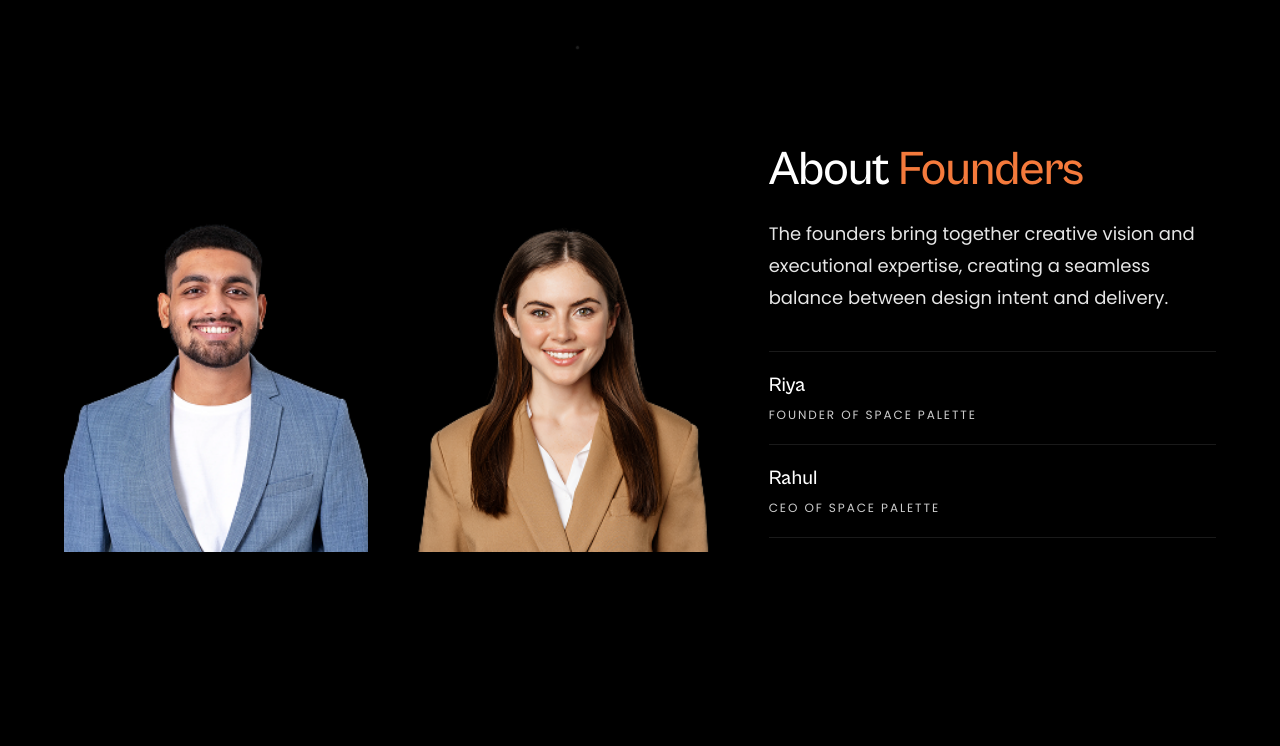
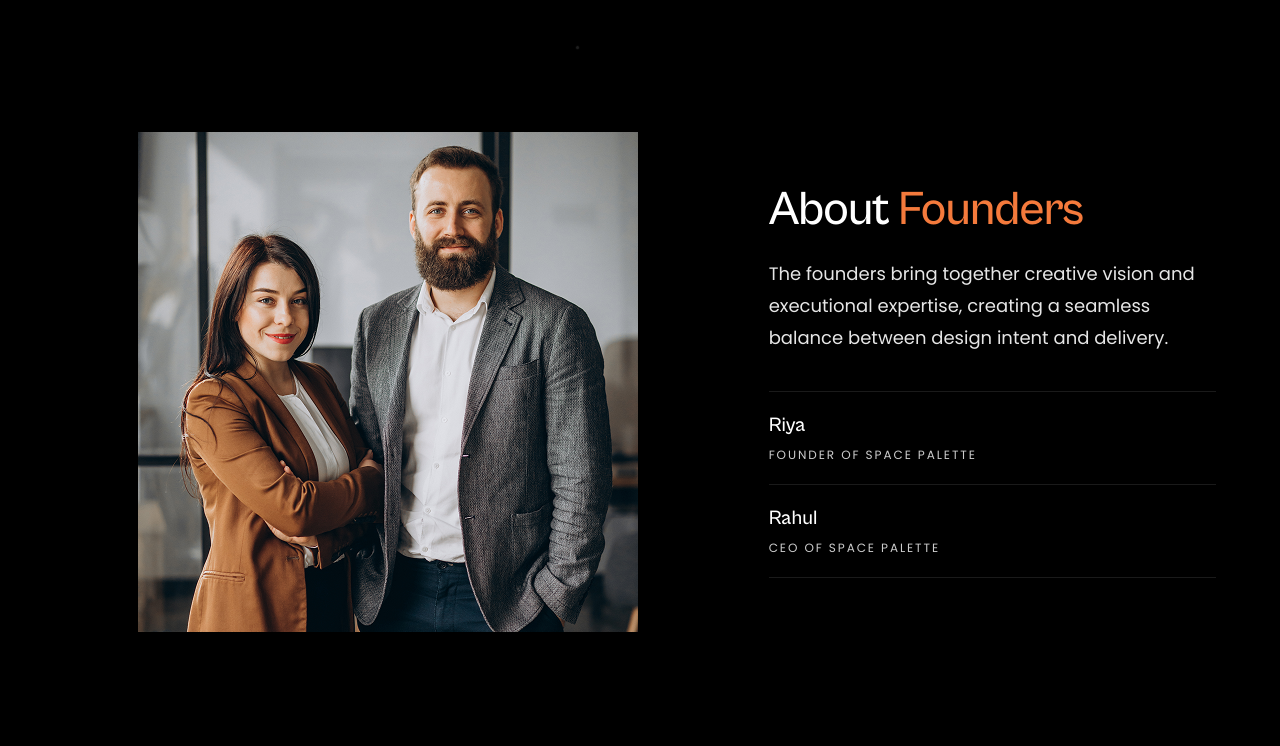
Before and after one commit to ayatiworkstechnologies/space_palete, a Next.js app: page /about in a window 1280 px wide. Shown: the part 1480-2226 px from the top of the page. Built offline with nearby package versions, Linux system fonts and the light colour scheme.

Commit message:
6/1/2026 update on abouts and project pages 1

```diff
--- a/components/about/FoundersSection.jsx
+++ b/components/about/FoundersSection.jsx
@@ -2,7 +2,6 @@
 
 import Image from "next/image";
 import { motion } from "framer-motion";
-import DotPattern from "@/components/DotPattern";
 
 const founders = [
   {
@@ -28,34 +27,29 @@ export default function FoundersSection() {
         transition={{ duration: 0.9, ease: [0.22, 1, 0.36, 1] }}
         className="mx-auto grid max-w-6xl items-center gap-10 md:grid-cols-12 lg:gap-14"
       >
-        <div className="grid grid-cols-2 items-end gap-6 md:col-span-7 lg:gap-10">
-          {founders.map((founder, index) => (
         <motion.div
-              key={founder.name}
-              initial={{ opacity: 0, y: 80 }}
-              whileInView={{ opacity: 1, y: 0 }}
-              viewport={{ once: true }}
-              transition={{
-                delay: index * 0.12,
-                duration: 0.9,
-                ease: [0.22, 1, 0.36, 1],
-              }}
-              className="group text-center"
+          initial={{ opacity: 0, x: -48, scale: 0.96 }}
+          whileInView={{ opacity: 1, x: 0, scale: 1 }}
+          viewport={{ once: true, amount: 0.25 }}
+          transition={{ duration: 0.9, ease: [0.22, 1, 0.36, 1] }}
+          className="relative h-[340px] overflow-hidden md:col-span-7 md:h-[500px]"
         >
-              <div className="relative mx-auto h-[260px] w-full overflow-hidden md:h-[420px]">
           <Image
-                  src={founder.image}
-                  alt={founder.name}
+            src="/assets/about/founder.png"
+            alt="Space Palette founders"
             fill
-                  sizes="(max-width: 768px) 50vw, 320px"
-                  className="object-contain object-bottom transition duration-700 group-hover:scale-105"
+            sizes="(max-width: 768px) 100vw, 58vw"
+            className="object-contain object-bottom transition duration-700 hover:scale-[1.02]"
           />
-              </div>
         </motion.div>
-          ))}
-        </div>
 
-        <div className="md:col-span-5">
+        <motion.div
+          initial={{ opacity: 0, x: 42 }}
+          whileInView={{ opacity: 1, x: 0 }}
+          viewport={{ once: true, amount: 0.3 }}
+          transition={{ delay: 0.1, duration: 0.85, ease: [0.22, 1, 0.36, 1] }}
+          className="md:col-span-5"
+        >
           <h2 className="text-3xl font-medium tracking-tight md:text-5xl">
             About <span className="text-[#f47a3c]">Founders</span>
           </h2>
@@ -77,7 +71,7 @@ export default function FoundersSection() {
               </div>
             ))}
           </div>
-        </div>
+        </motion.div>
       </motion.div>
     </section>
   );
--- a/components/about/TeamSection.jsx
+++ b/components/about/TeamSection.jsx
@@ -54,7 +54,7 @@ export default function TeamSection() {
         >
           <motion.div style={{ y: smoothY, scale: smoothScale }} className="absolute inset-0">
             <Image
-              src="/assets/about/teams.png"
+              src="/assets/about/team.png"
               alt="Space Palette Team"
               fill
               sizes="(max-width: 768px) 100vw, 62vw"
--- a/components/project/ProjectShowcase.jsx
+++ b/components/project/ProjectShowcase.jsx
@@ -2,8 +2,8 @@
 
 import Image from "next/image";
 import Link from "next/link";
-import { useMemo, useRef, ViewTransition } from "react";
-import { motion, useScroll, useTransform } from "framer-motion";
+import { useMemo, useRef, useState, ViewTransition } from "react";
+import { motion, useMotionValue, useScroll, useSpring, useTransform } from "framer-motion";
 import { getNextProject } from "./projectData";
 
 function uniqueImages(images) {
@@ -12,7 +12,13 @@ function uniqueImages(images) {
 
 export default function ProjectShowcase({ project }) {
   const targetRef = useRef(null);
+  const [showCursorTip, setShowCursorTip] = useState(false);
+  const [cursorTipText, setCursorTipText] = useState("Scroll");
   const nextProject = getNextProject(project.slug);
+  const cursorX = useMotionValue(0);
+  const cursorY = useMotionValue(0);
+  const smoothCursorX = useSpring(cursorX, { stiffness: 420, damping: 34 });
+  const smoothCursorY = useSpring(cursorY, { stiffness: 420, damping: 34 });
 
   const galleryImages = useMemo(
     () =>
@@ -32,6 +38,11 @@ export default function ProjectShowcase({ project }) {
 
   const x = useTransform(scrollYProgress, [0, 1], ["0%", "-78%"]);
 
+  const handleMouseMove = (event) => {
+    cursorX.set(event.clientX + 18);
+    cursorY.set(event.clientY + 18);
+  };
+
   return (
     <ViewTransition
       enter={{
@@ -44,7 +55,26 @@ export default function ProjectShowcase({ project }) {
       }}
       default="none"
     >
-    <main className="bg-black font-sans text-white antialiased selection:bg-white/20">
+    <main
+      className="bg-black font-sans text-white antialiased selection:bg-white/20"
+      onMouseMove={handleMouseMove}
+      onMouseEnter={() => setShowCursorTip(true)}
+      onMouseLeave={() => {
+        setShowCursorTip(false);
+        setCursorTipText("Scroll");
+      }}
+    >
+      <motion.div
+        style={{ x: smoothCursorX, y: smoothCursorY }}
+        animate={{
+          opacity: showCursorTip ? 1 : 0,
+          scale: showCursorTip ? 1 : 0.94,
+        }}
+        transition={{ duration: 0.2, ease: "easeOut" }}
+        className="pointer-events-none fixed left-0 top-0 z-[80] hidden rounded-full border border-white/15 bg-white/10 px-3 py-1.5 text-[9px] font-semibold uppercase tracking-[0.22em] text-white/90 shadow-[0_10px_30px_rgba(0,0,0,0.35)] backdrop-blur-md md:block"
+      >
+        {cursorTipText}
+      </motion.div>
       <div ref={targetRef} className="relative h-[400vh] bg-black">
         <div className="sticky top-0 flex h-screen items-center overflow-hidden">
           <motion.div
@@ -184,6 +214,8 @@ export default function ProjectShowcase({ project }) {
                 <Link
                   href={`/projects/${nextProject.slug}`}
                   transitionTypes={["project-forward"]}
+                  onMouseEnter={() => setCursorTipText("Click")}
+                  onMouseLeave={() => setCursorTipText("Scroll")}
                   className="group relative h-full w-[70vw] cursor-pointer overflow-hidden bg-neutral-900 md:w-[40vw]"
                 >
                   <div className="absolute inset-0 z-10 bg-neutral-950/0 transition-colors duration-500 group-hover:bg-neutral-950/10" />
```
Also changed, not shown: public/assets/about/founder.png (added), public/assets/about/team.png (added). Lines whose indentation alone changed are shown as unchanged.
